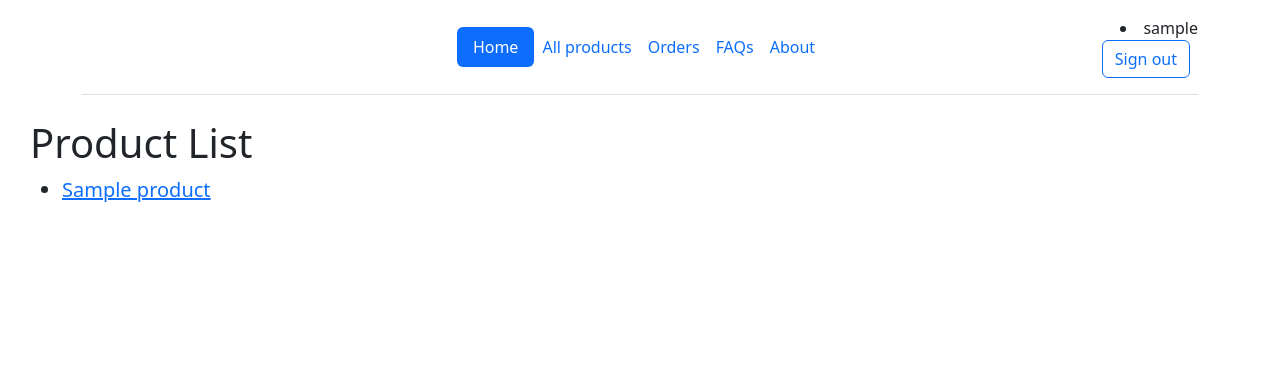
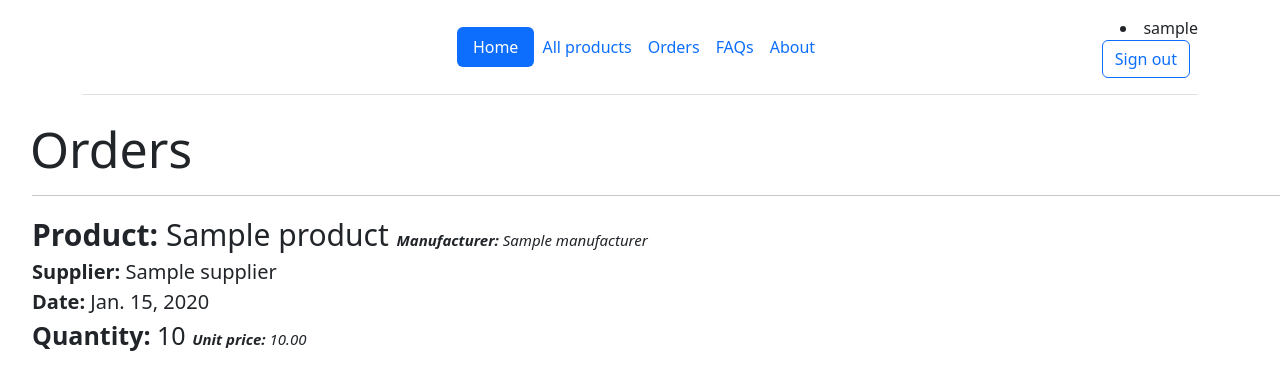
Before and after one commit to Hulahup01/PythonLabs, a Django app: page /shop/orders/ in a window 1280 px wide. Shown: the top 390 px of the page. Run offline with Django 4.2, Linux system fonts and the light colour scheme; a user stored in the database is signed in; tables that the repository leaves empty hold one stand-in row (values such as "Sample post").

Commit message:
Added order list

```diff
--- /dev/null
+++ b/Lab4/carshop/shop/templates/shop/order_list.html
@@ -0,0 +1,26 @@
+{% extends "base_generic.html" %}
+
+{% block content %}
+<h1 style="font-size: 50px; margin-left: 30px;">Orders</h1>
+
+{% if order_list %}
+<ul>
+
+    {% for order in order_list %}
+    <hr>
+    <a style="font-size: 30px;"><strong>Product: </strong> {{order.product.name}}   </a>
+    <i style="font-size: 15px;"><strong>Manufacturer: </strong> {{order.manufacturer.name}}</i>
+    <br>
+    <a style="font-size: 20px;"><strong>Supplier: </strong> {{order.supplier.name}}</a>
+    <br>
+    <a style="font-size: 20px;"><strong>Date: </strong> {{order.date_of_import}}</a>
+    <br>
+    <a style="font-size: 25px;"><strong>Quantity: </strong> {{order.quantity}}  </a>
+    <i style="font-size: 15px;"><strong>Unit price: </strong> {{order.unit_price}}</i>
+    {% endfor %}
+
+</ul>
+{% else %}
+<p>There are no products.</p>
+{% endif %}
+{% endblock %}
--- a/Lab4/carshop/shop/templates/shop/product_list.html
+++ b/Lab4/carshop/shop/templates/shop/product_list.html
@@ -1,7 +1,7 @@
 {% extends "base_generic.html" %}
 
 {% block content %}
-    <h1 style="font-size: 40px; margin-left: 30px;">Product List</h1>
+    <h1 style="font-size: 50px; margin-left: 30px;">Product List</h1>
 
     {% if product_list %}
     <ul>
--- a/Lab4/carshop/shop/urls.py
+++ b/Lab4/carshop/shop/urls.py
@@ -7,5 +7,5 @@ urlpatterns = [
     path('products/', views.ProductListView.as_view(), name='products'),
     path('products/<int:pk>/', views.ProductDetailView.as_view(), name='product-detail'),
     path('signup/', views.signup, name='signup'),
-    path('orders/', views.ProductListView.as_view(), name='orders')
+    path('orders/', views.OrdersListView.as_view(), name='orders')
 ]
--- a/Lab4/carshop/shop/views.py
+++ b/Lab4/carshop/shop/views.py
@@ -28,6 +28,12 @@ class ProductListView(generic.ListView):
     paginate_by = 10
 
 
+class OrdersListView(LoginRequiredMixin, generic.ListView):
+    login_url = 'login'
+    model = Order
+    paginate_by = 4
+
+
 class ProductDetailView(LoginRequiredMixin, generic.DetailView):
     login_url = 'login'
     model = Product
--- a/Lab4/carshop/templates/registration/login.html
+++ b/Lab4/carshop/templates/registration/login.html
@@ -33,7 +33,7 @@
           </tr>
       </table>
 
-      <input type="submit" value="sign in" style="display: block; margin-left: auto; margin-right: auto; margin-top: 10px;"/>
+      <input class="btn btn-primary" type="submit" value="Sign in" style="display: block; margin-left: auto; margin-right: auto; margin-top: 10px;"/>
       <input type="hidden" name="next" value="{{ next }}"/>
   </form>
 </div>
--- a/Lab4/carshop/templates/registration/signup.html
+++ b/Lab4/carshop/templates/registration/signup.html
@@ -50,7 +50,7 @@
       </div>
       {% endif %}
 
-      <button style="display: block; margin-left: auto; margin-right: auto; margin-top: 10px;">Sign up</button>
+      <button class="btn btn-primary" style="display: block; margin-left: auto; margin-right: auto; margin-top: 10px;">Sign up</button>
   </form>
 </div>
 
```
Also changed, not shown: Lab4/carshop/shop/admin.py (+6 -6 lines), Lab4/carshop/shop/models.py (+1 -8 lines), Lab4/carshop/shop/templates/index.html (+5 -4 lines).
